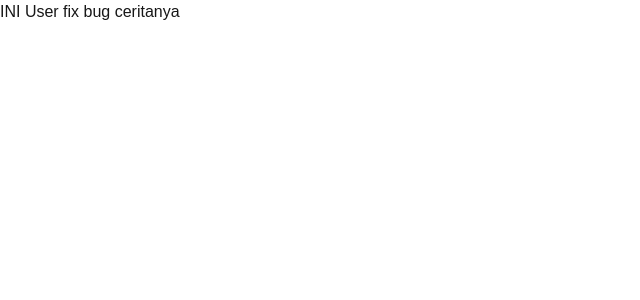
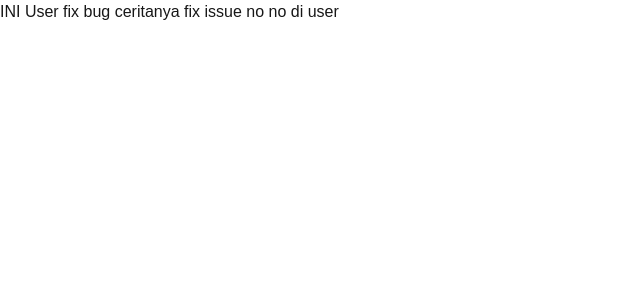
Before and after one commit to FauziSeptians/explore-git-graph, a Next.js app: page /user in a window 1280 px wide. Shown: the top 300 px of the page, without its empty margins (0-640 px from the left). Built offline with nearby package versions, Linux system fonts and the light colour scheme.

Commit message:
fix: issue no no di user

```diff
--- a/src/app/user/page.tsx
+++ b/src/app/user/page.tsx
@@ -1,6 +1,6 @@
 
 export default function User() {
   return (
-    <div>INI User fix bug ceritanya</div>
+    <div>INI User fix bug ceritanya fix issue no no di user</div>
   );
 }
```
